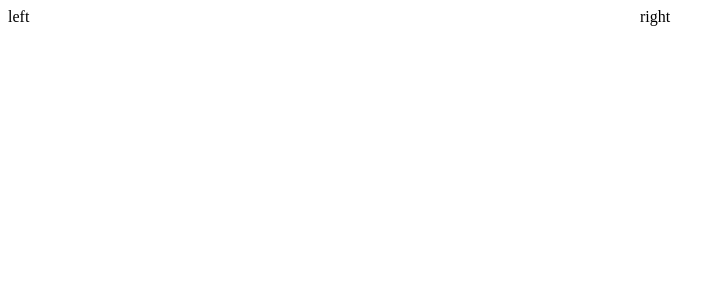
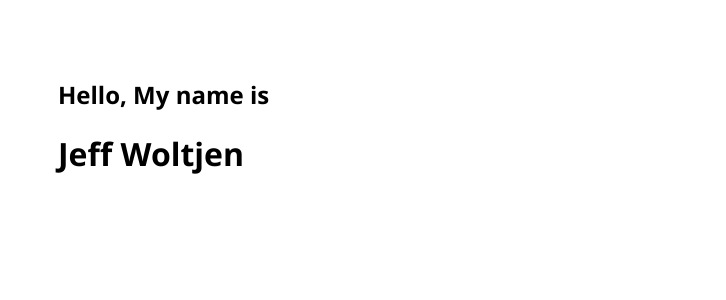
Before and after one commit to JWoltjen/super-duper-parakeet, a React (Create React App) app: page / in a window 1280 px wide. Shown: the top 300 px of the page, without its empty margins (0-726 px from the left). Built offline with nearby package versions, Linux system fonts and the light colour scheme.

Commit message:
add segoe as global font

```diff
--- a/public/index.html
+++ b/public/index.html
@@ -10,34 +10,12 @@
       content="Web site created using create-react-app"
     />
     <link rel="apple-touch-icon" href="%PUBLIC_URL%/logo192.png" />
-    <!--
-      manifest.json provides metadata used when your web app is installed on a
-      user's mobile device or desktop. See https://developers.google.com/web/fundamentals/web-app-manifest/
-    -->
-    <link rel="manifest" href="%PUBLIC_URL%/manifest.json" />
-    <!--
-      Notice the use of %PUBLIC_URL% in the tags above.
-      It will be replaced with the URL of the `public` folder during the build.
-      Only files inside the `public` folder can be referenced from the HTML.
 
-      Unlike "/favicon.ico" or "favicon.ico", "%PUBLIC_URL%/favicon.ico" will
-      work correctly both with client-side routing and a non-root public URL.
-      Learn how to configure a non-root public URL by running `npm run build`.
-    -->
     <title>React App</title>
   </head>
   <body>
     <noscript>You need to enable JavaScript to run this app.</noscript>
     <div id="root"></div>
-    <!--
-      This HTML file is a template.
-      If you open it directly in the browser, you will see an empty page.
 
-      You can add webfonts, meta tags, or analytics to this file.
-      The build step will place the bundled scripts into the <body> tag.
-
-      To begin the development, run `npm start` or `yarn start`.
-      To create a production bundle, use `npm run build` or `yarn build`.
-    -->
   </body>
 </html>
--- a/src/App.scss
+++ b/src/App.scss
@@ -0,0 +1,3 @@
+.App {
+    font-family: 'Segoe UI', Tahoma, Geneva, Verdana, sans-serif;
+}
--- a/src/components/intro/Intro.jsx
+++ b/src/components/intro/Intro.jsx
@@ -3,9 +3,14 @@ import "./intro.scss"
 
 function Intro() {
     return (
-        <div className='intro'>
-            <div className="left">left</div>
-            <div className="right">right</div>
+        <div className='i'>
+            <div className="i-left">
+                <div className="i-left-wrapper">
+                        <h2 className="i-intro">Hello, My name is</h2>
+                        <h1 className="i-name">Jeff Woltjen</h1>
+                    </div>
+            </div>
+            <div className="right"></div>
         </div>
     )
 }
--- a/src/components/intro/intro.scss
+++ b/src/components/intro/intro.scss
@@ -1,11 +1,19 @@
-.intro{
+.i{
     display: flex;
+    height: 100vh;
 
-    .left {
+    .i-left {
         flex: 1;
+
+        .i-left-wrapper{
+
+            padding: 50px;
+        }
     }
 
-    .right {
-        flex: 1;
-    }
 }
+
+
+.i-right {
+    flex: 1;
+}
```
Also changed, not shown: public/manifest.json (deleted), 2 other files (tests, documents, lock files or other folders).
